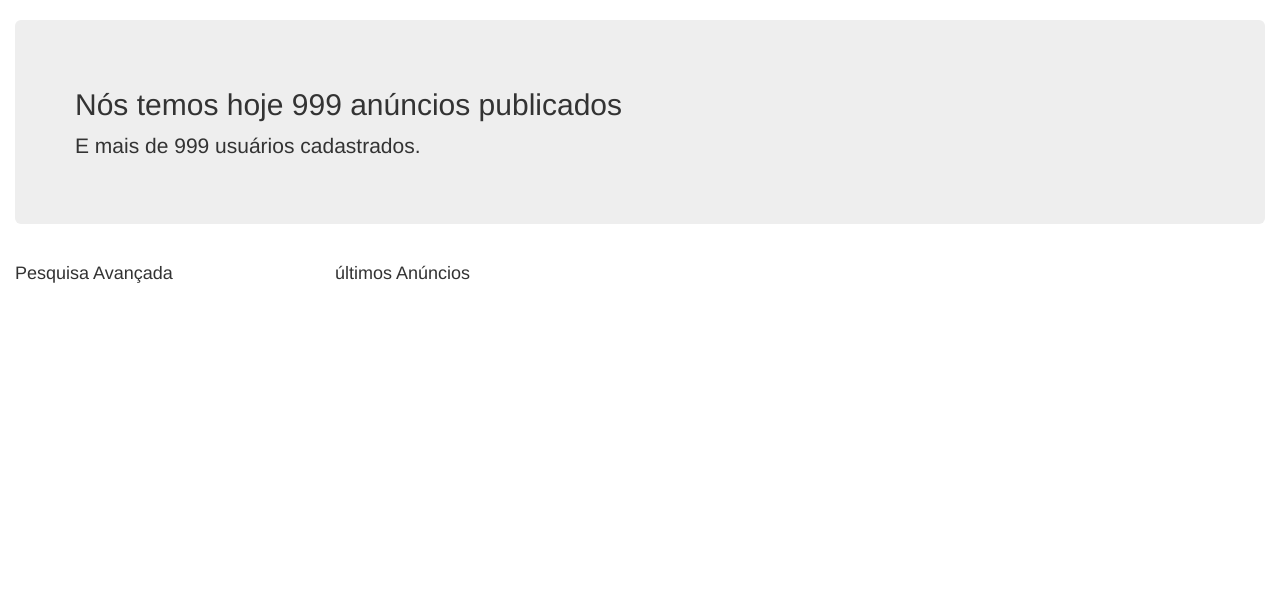
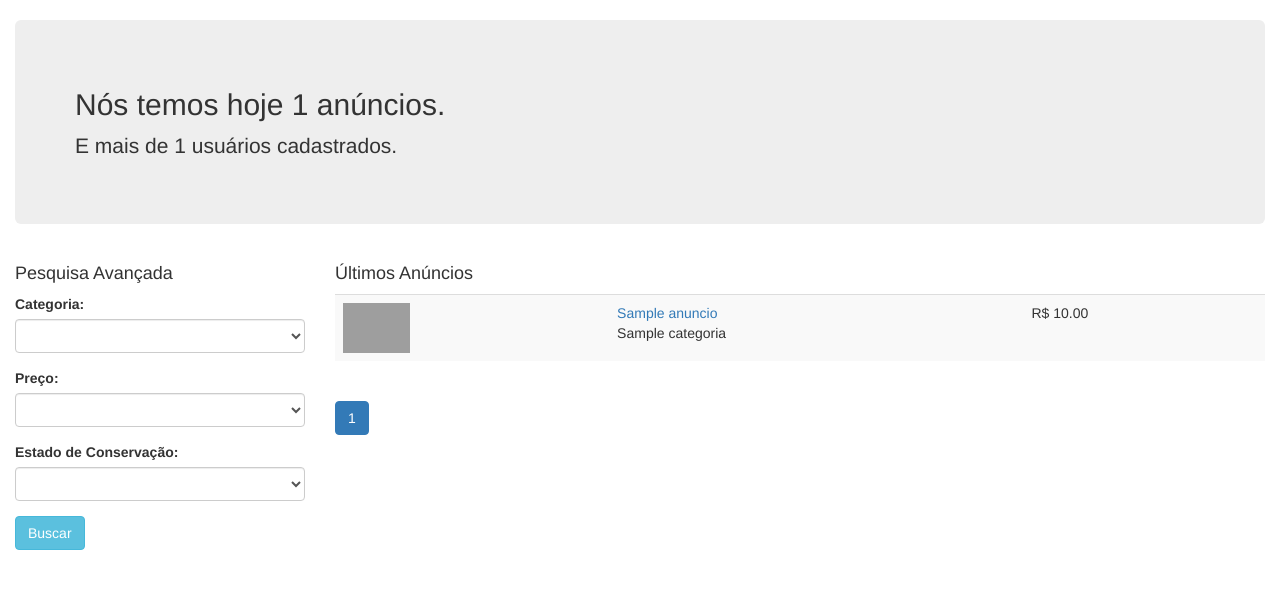
Before and after one commit to RafhaelKelve/php, a PHP site: page / in a window 1280 px wide. Shown: the part 52-641 px from the top of the page. Run offline with PHP 8.4, Linux system fonts and the light colour scheme; tables that the repository leaves empty or names only in its code hold one stand-in row (values such as "Sample post"); grey boxes are pictures that could not be loaded.

Commit message:
eu modifiquei os arquivos index.php, editar-anuncio.php, inserir paginação, inserir fotos

```diff
--- a/classificados/assets/css/style.css
+++ b/classificados/assets/css/style.css
@@ -0,0 +1,10 @@
+.foto_item {
+    width: 150px;
+    text-align: center;
+    margin-right: 10px;
+    height: 200px;
+    float: left;
+}
+.foto_item img {
+    width: 150px;
+}
--- a/classificados/classes/anuncios.class.php
+++ b/classificados/classes/anuncios.class.php
@@ -1,35 +1,10 @@
 <?php
 class Anuncios {
 
-	public function getTotalAnuncios($filtros) {
+	public function getTotalAnuncios() {
 		global $pdo;
 
-		$filtrostring = array('1=1');
-		if(!empty($filtros['categoria'])) {
-			$filtrostring[] = 'anuncios.id_categoria = :id_categoria';
-		}
-		if(!empty($filtros['preco'])) {
-			$filtrostring[] = 'anuncios.valor BETWEEN :preco1 AND :preco2';
-		}
-		if(!empty($filtros['estado'])) {
-			$filtrostring[] = 'anuncios.estado = :estado';
-		}
-
-		$sql = $pdo->prepare("SELECT COUNT(*) as c FROM anuncios WHERE ".implode(' AND ', $filtrostring));
-
-		if(!empty($filtros['categoria'])) {
-			$sql->bindValue(':id_categoria', $filtros['categoria']);
-		}
-		if(!empty($filtros['preco'])) {
-			$preco = explode('-', $filtros['preco']);
-			$sql->bindValue(':preco1', $preco[0]);
-			$sql->bindValue(':preco2', $preco[1]);
-		}
-		if(!empty($filtros['estado'])) {
-			$sql->bindValue(':estado', $filtros['estado']);
-		}
-
-		$sql->execute();
+		$sql = $pdo->query("SELECT COUNT(*) as c FROM anuncios");
 		$row = $sql->fetch();
 
 		return $row['c'];
--- a/classificados/classes/usuarios.class.php
+++ b/classificados/classes/usuarios.class.php
@@ -1,5 +1,14 @@
 <?php
 class Usuarios {
+    public function getTotalUsuarios() {
+        global $pdo;
+
+        $sql = $pdo->query("SELECT COUNT(*) AS c FROM usuarios");
+        $row = $sql->fetch();
+
+        return $row['c'];
+    }
+
     public function cadastrar($nome, $email, $senha, $telefone) {
         global $pdo;
 
--- a/classificados/editar-anuncio.php
+++ b/classificados/editar-anuncio.php
@@ -53,7 +53,7 @@ if(isset($_GET['id']) && !empty($_GET['id'])) {
 				$cats = $c->getLista();
 				foreach($cats as $cat):
 				?>
-				<option value="<?php echo $cat['id']; ?>" <?php echo ($info['id_categoria']==$cat['id'])?'selected="selected"':''; ?>><?php echo utf8_encode($cat['nome']); ?></option>
+				<option value="<?php echo $cat['id']; ?>" <?php echo ($info['id_categoria']==$cat['id'])?'selected="selected"':''; ?>><?php echo $cat['nome']; ?></option>
 				<?php
 				endforeach;
 				?>
--- a/classificados/index.php
+++ b/classificados/index.php
@@ -1,19 +1,115 @@
 <?php require 'pages/header.php'; ?>
+<?php
+require 'classes/anuncios.class.php';
+require 'classes/usuarios.class.php';
+require 'classes/categorias.class.php';
+$a = new Anuncios();
+$u = new Usuarios();
+$c = new Categorias();
+
+$filtros = array(
+	'categoria' => '',
+	'preco' => '',
+	'estado' => ''
+);
+if(isset($_GET['filtros'])) {
+	$filtros = $_GET['filtros'];
+}
+
+$total_anuncios = $a->getTotalAnuncios($filtros);
+$total_usuarios = $u->getTotalUsuarios();
+
+$p = 1;
+if(isset($_GET['p']) && !empty($_GET['p'])) {
+	$p = addslashes($_GET['p']);
+}
+
+$por_pagina = 2;
+$total_paginas = ceil($total_anuncios / $por_pagina);
+
+$anuncios = $a->getUltimosAnuncios($p, $por_pagina, $filtros);
+$categorias = $c->getLista();
+?>
 
 <div class="container-fluid">
 	<div class="jumbotron">
-            <h2>Nós temos hoje 999 anúncios publicados</h2>
-            <p>E mais de 999 usuários cadastrados.</p>
+		<h2>Nós temos hoje <?php echo $total_anuncios; ?> anúncios.</h2>
+		<p>E mais de <?php echo $total_usuarios; ?> usuários cadastrados.</p>
 	</div>
+
 	<div class="row">
 		<div class="col-sm-3">
 			<h4>Pesquisa Avançada</h4>
-            </div>
-            <div class="col-sm-3">
-                <h4>últimos Anúncios</h4>
+			<form method="GET">
+				<div class="form-group">
+					<label for="categoria">Categoria:</label>
+					<select id="categoria" name="filtros[categoria]" class="form-control">
+						<option></option>
+						<?php foreach($categorias as $cat): ?>
+						<option value="<?php echo $cat['id']; ?>" <?php echo ($cat['id']==$filtros['categoria'])?'selected="selected"':''; ?>><?php echo $cat['nome']; ?></option>
+						<?php endforeach; ?>
+					</select>
 				</div>
 
+				<div class="form-group">
+					<label for="preco">Preço:</label>
+					<select id="preco" name="filtros[preco]" class="form-control">
+						<option></option>
+						<option value="0-50" <?php echo ($filtros['preco']=='0-50')?'selected="selected"':''; ?>>R$ 0 - 50</option>
+						<option value="51-100" <?php echo ($filtros['preco']=='51-100')?'selected="selected"':''; ?>>R$ 51 - 100</option>
+						<option value="101-200" <?php echo ($filtros['preco']=='101-200')?'selected="selected"':''; ?>>R$ 101 - 200</option>
+						<option value="201-500" <?php echo ($filtros['preco']=='201-500')?'selected="selected"':''; ?>>R$ 201 - 500</option>
+					</select>
+				</div>
+
+				<div class="form-group">
+					<label for="estado">Estado de Conservação:</label>
+					<select id="estado" name="filtros[estado]" class="form-control">
+						<option></option>
+						<option value="0" <?php echo ($filtros['estado']=='0')?'selected="selected"':''; ?>>Ruim</option>
+						<option value="1" <?php echo ($filtros['estado']=='1')?'selected="selected"':''; ?>>Bom</option>
+						<option value="2" <?php echo ($filtros['estado']=='2')?'selected="selected"':''; ?>>Ótimo</option>
+					</select>
+				</div>
+
+				<div class="form-group">
+					<input type="submit" class="btn btn-info" value="Buscar" />
+				</div>
+			</form>
+
+		</div>
+		<div class="col-sm-9">
+			<h4>Últimos Anúncios</h4>
+			<table class="table table-striped">
+				<tbody>
+					<?php foreach($anuncios as $anuncio): ?>
+					<tr>
+						<td>
+							<?php if(!empty($anuncio['url'])): ?>
+							<img src="assets/images/anuncios/<?php echo $anuncio['url']; ?>" height="50" border="0" />
+							<?php else: ?>
+							<img src="assets/images/default.jpg" height="50" border="0" />
+							<?php endif; ?>
+						</td>
+						<td>
+							<a href="produto.php?id=<?php echo $anuncio['id']; ?>"><?php echo $anuncio['titulo']; ?></a><br/>
+							<?php echo $anuncio['categoria']; ?>
+						</td>
+						<td>R$ <?php echo number_format($anuncio['valor'], 2); ?></td>
+					</tr>
+					<?php endforeach; ?>
+				</tbody>
+			</table>
+
+			<ul class="pagination">
+				<?php for($q=1;$q<=$total_paginas;$q++): ?>
+				<li class="<?php echo ($p==$q)?'active':''; ?>"><a href="index.php?p=<?php echo $q; ?>"><?php echo $q; ?></a></li>
+				<?php endfor; ?>
+			</ul>
 		</div>
 	</div>
 
+
+</div>
+
 <?php require 'pages/footer.php'; ?>
```
Also changed, not shown: classificados/excluir-foto.php (added, +20 -0 lines), classificados/produto.php (added, +48 -0 lines), classificados/assets/images/anuncios/026510931528096097fad423ad7e9426.jpg (added), classificados/assets/images/anuncios/44f3a2320830c3e2aa8c1b25bb9402fd.jpg (added), classificados/assets/images/anuncios/9a972cc133e49f6c93d97485e92c188c.jpg (added). Lines whose indentation alone changed are shown as unchanged.
